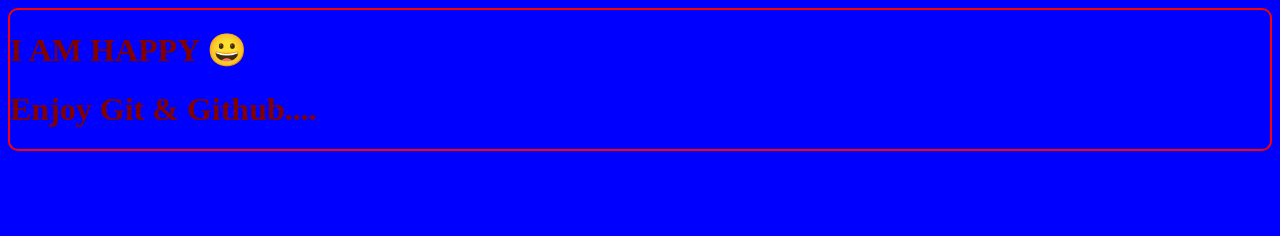
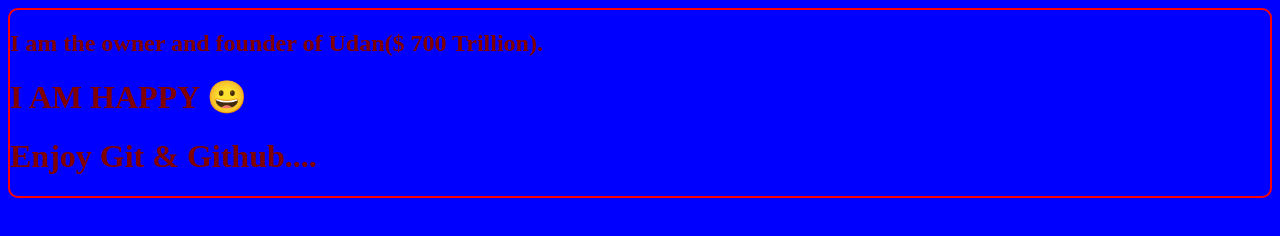
Before and after one commit to rsachiw0852/code-changing, a plain HTML site: page index.html in a window 1280 px wide. Drawn offline with Linux system fonts and the light colour scheme.

Commit message:
code change

```diff
--- a/index.html
+++ b/index.html
@@ -5,6 +5,7 @@
 	<link rel="stylesheet" type="text/css" href="./style.css">
 </head>
 <body>
+	<h2>I am the owner and founder of Udan($ 700 Trillion).</h2>
 	<h1>I AM HAPPY 😀</h1>
 <h1>Enjoy Git & Github....</h1>
 </body>
```
